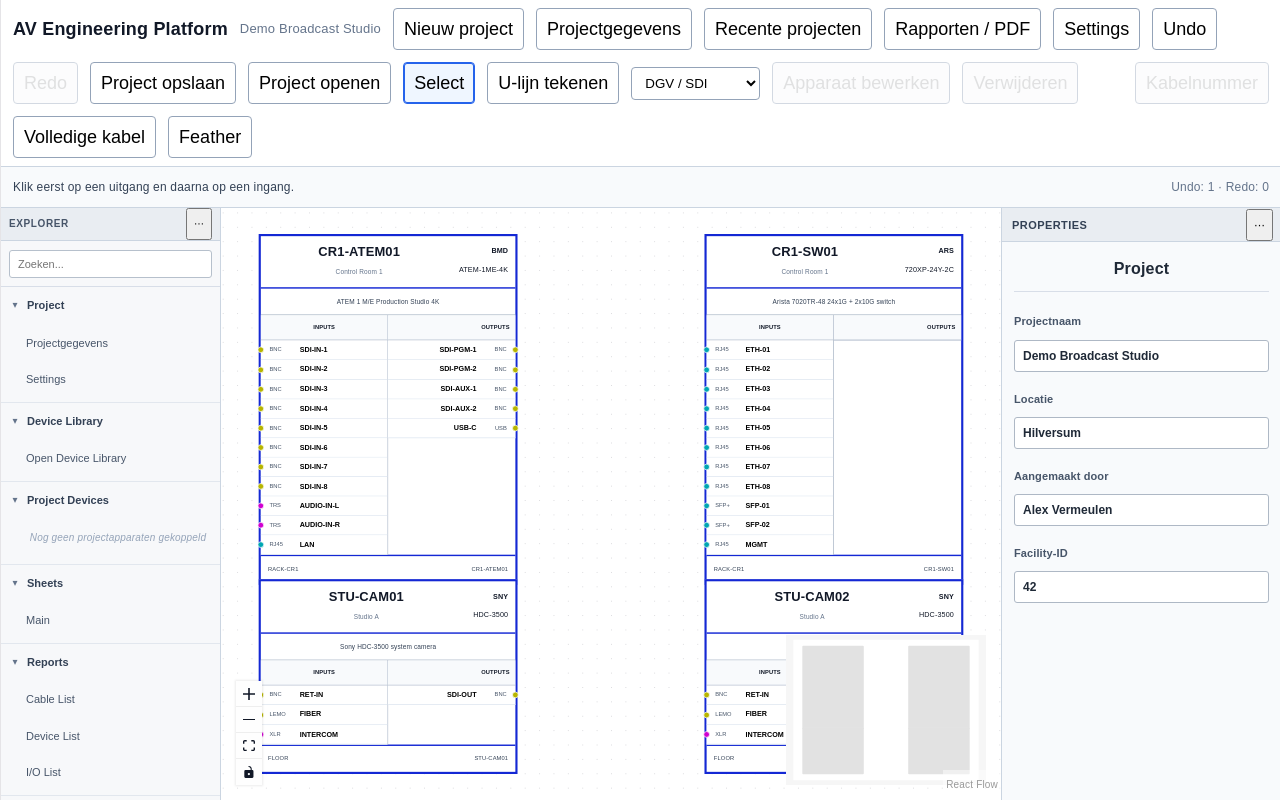
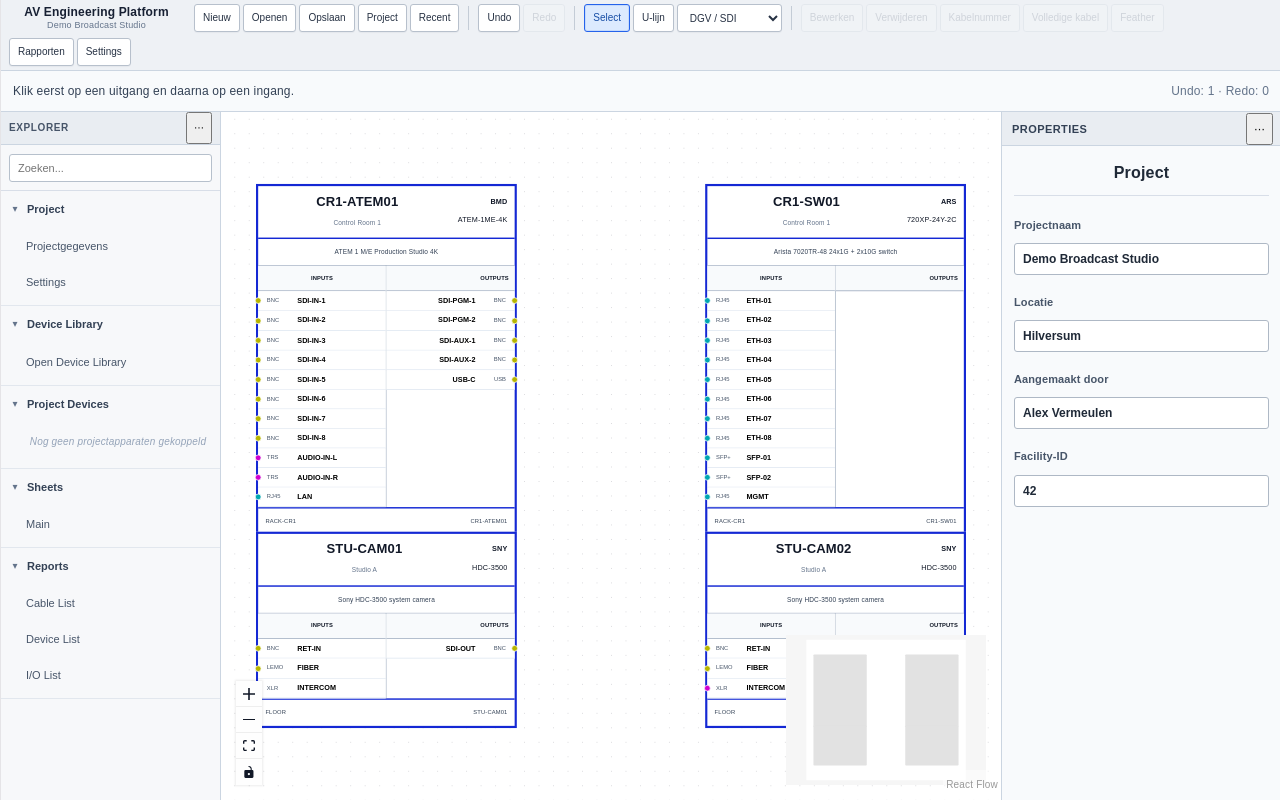
Before and after one commit to alexevermeulen/AVEngineering, a React (Vite) app: page / in a window 1280 px wide. Built offline with nearby package versions, Linux system fonts and the light colour scheme.

Commit message:
Complete desktop UI foundation

```diff
--- a/src/App.tsx
+++ b/src/App.tsx
@@ -34,6 +34,7 @@ import { CableNumberEditor } from './CableNumberEditor'
 import { LeftSidebar } from './layout/LeftSidebar'
 import { RightSidebar } from './layout/RightSidebar'
 import { Workspace } from './layout/Workspace'
+import { Toolbar } from './layout/Toolbar'
 
 import type {
   CableDisplayMode,
@@ -2088,184 +2089,60 @@ function App() {
 
   return (
     <div className="app-shell">
-      <header className="toolbar">
-        <strong>AV Engineering Platform</strong>
-        <span>{projectData.project.name}</span>
-
-        <button
-          type="button"
-          onClick={startNewProject}
-        >
-          Nieuw project
-        </button>
-
-        <button
-          type="button"
-          onClick={editProjectDetails}
-        >
-          Projectgegevens
-        </button>
-
-        <button
-          type="button"
-          onClick={() =>
+
+<Toolbar
+  projectName={projectData.project.name}
+  toolMode={toolMode}
+  routeSignal={routeSignal}
+  routeSignals={['DGV', 'DAT', 'AUD', 'CTRL', 'PWR']}
+  canUndo={canUndo}
+  canRedo={canRedo}
+  canEditDevice={Boolean(
+    selectedNodeId &&
+      nodes.some(
+        (node) =>
+          node.id === selectedNodeId &&
+          node.type === 'device',
+      ),
+  )}
+  canDelete={Boolean(selectedEdgeId || selectedNodeId)}
+  hasSelectedEdge={Boolean(selectedEdgeId)}
+  openProjectInputRef={openProjectInputRef}
+  signalName={signalName}
+  onNewProject={startNewProject}
+  onEditProject={editProjectDetails}
+  onToggleRecentProjects={() =>
     setShowRecentProjects((current) => !current)
   }
-        >
-          Recente projecten
-        </button>
-
-        <button
-          type="button"
-          onClick={() => setShowReports(true)}
-        >
-          Rapporten / PDF
-        </button>
-
-        <button
-          type="button"
-          onClick={() => setShowSettings(true)}
-        >
-          Settings
-        </button>
-
-        <button
-          type="button"
-          onClick={undo}
-          disabled={!canUndo}
-          title="Ongedaan maken (Ctrl+Z)"
-        >
-          Undo
-        </button>
-
-        <button
-          type="button"
-          onClick={redo}
-          disabled={!canRedo}
-          title="Opnieuw uitvoeren (Ctrl+Y of Ctrl+Shift+Z)"
-        >
-          Redo
-        </button>
-
-        <button
-          type="button"
-          onClick={saveProject}
-        >
-          Project opslaan
-        </button>
-
-        <button
-          type="button"
-          onClick={() => openProjectInputRef.current?.click()}
-        >
-          Project openen
-        </button>
-
-        <input
-          ref={openProjectInputRef}
-          type="file"
-          accept=".avproject,application/json"
-          hidden
-          onChange={(event) => {
-            const selectedFile = event.target.files?.[0]
-            if (selectedFile) {
-              void openProject(selectedFile)
-            }
+  onOpenReports={() => setShowReports(true)}
+  onOpenSettings={() => setShowSettings(true)}
+  onUndo={undo}
+  onRedo={redo}
+  onSaveProject={saveProject}
+  onOpenProject={(file) => {
+    void openProject(file)
   }}
-        />
-
-        <button
-          type="button"
-          className={toolMode === 'select' ? 'active-tool' : ''}
-          onClick={() => {
+  onSelectTool={() => {
     setToolMode('select')
     setStatus('Selecteren, verslepen en kabels maken.')
   }}
-        >
-          Select
-        </button>
-
-        <button
-          type="button"
-          className={
-            toolMode === 'place-graphic-route' ? 'active-tool' : ''
-          }
-          onClick={() => {
+  onGraphicRouteTool={() => {
     setToolMode('place-graphic-route')
-            setStatus('Klik op het canvas om de grafische U-route te plaatsen.')
+    setStatus(
+      'Klik op het canvas om de grafische U-route te plaatsen.',
+    )
   }}
-        >
-          U-lijn tekenen
-        </button>
-
-        <select
-          value={routeSignal}
-          onChange={(event) => setRouteSignal(event.target.value)}
-        >
-          {(['DGV', 'DAT', 'AUD', 'CTRL', 'PWR'] as Signal[]).map(
-            (signal) => (
-              <option key={signal} value={signal}>
-                {signalName(signal)}
-              </option>
-            ),
-          )}
-        </select>
-
-        <button
-          type="button"
-          disabled={
-            !selectedNodeId ||
-            !nodes.some(
-              (node) =>
-                node.id === selectedNodeId &&
-                node.type === 'device',
-            )
-          }
-          onClick={() => {
+  onRouteSignalChange={setRouteSignal}
+  onEditDevice={() => {
     if (selectedNodeId) {
       setEditingDeviceId(selectedNodeId)
     }
   }}
-          title="Geselecteerd apparaat bewerken"
-        >
-          Apparaat bewerken
-        </button>
-
-        <button
-          type="button"
-          className="delete-button"
-          disabled={!selectedEdgeId && !selectedNodeId}
-          onClick={deleteSelected}
-          title="Geselecteerd object verwijderen (Delete)"
-        >
-          Verwijderen
-        </button>
-
-        <div className="toolbar-spacer" />
-
-        <button
-          type="button"
-          disabled={!selectedEdgeId}
-          onClick={() => setShowCableEditor(true)}
-          title="Nummer van de geselecteerde kabel wijzigen"
-        >
-          Kabelnummer
-        </button>
-
-        <button
-          type="button"
-          onClick={() => setSelectedCableMode('full')}
-        >
-          Volledige kabel
-        </button>
-
-        <button
-          type="button"
-          onClick={() => setSelectedCableMode('feather')}
-        >
-          Feather
-        </button>
-      </header>
+  onDelete={deleteSelected}
+  onEditCableNumber={() => setShowCableEditor(true)}
+  onCableModeChange={setSelectedCableMode}
+/>
+
 
       <div className="status-bar">
         <span>{status}</span>
```
Lines whose indentation alone changed are shown as unchanged.
